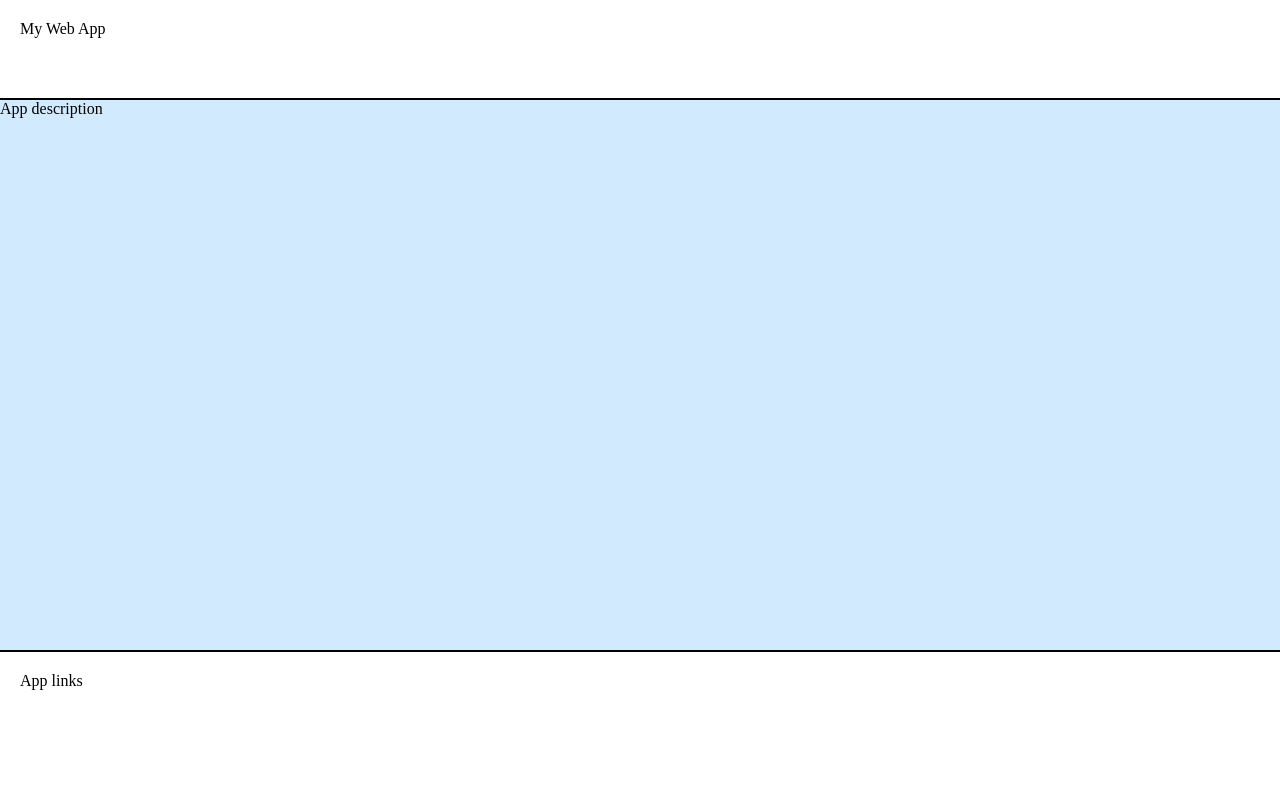
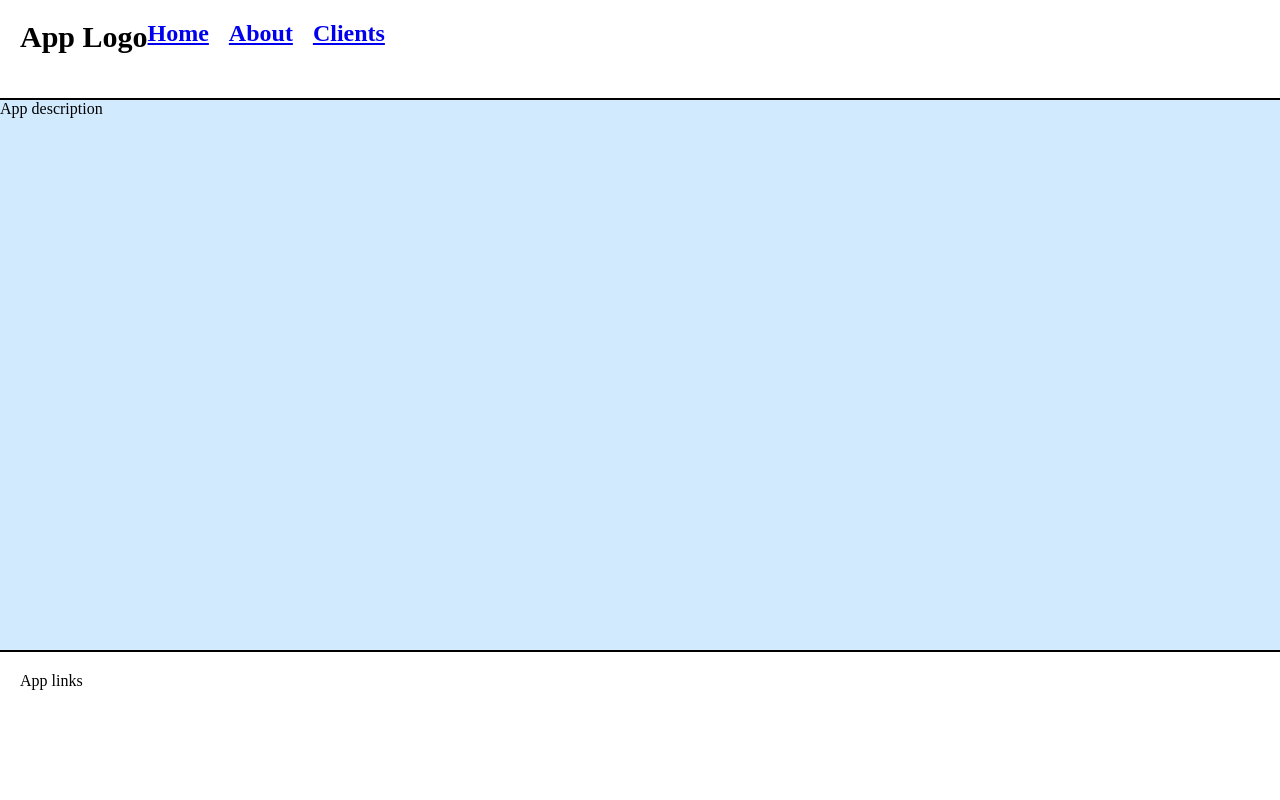
Before and after one commit to gzavertyaev-dev/cohort_62_lesson_02, a plain HTML site: page index.html in a window 1280 px wide. Drawn offline with Linux system fonts and the light colour scheme.

Commit message:
Add navigation

```diff
--- a/index.html
+++ b/index.html
@@ -9,7 +9,14 @@
   </head>
   <body>
     <div id="root">
-      <header>My Web App</header>
+      <header>
+        <div class="logo">App Logo</div>
+        <nav class="nav_contatiner">
+          <a class="link" href="#">Home</a>
+          <a class="link" href="#">About</a>
+          <a class="link" href="#">Clients</a>
+        </nav>
+      </header>
       <main>App description</main>
       <footer>App links</footer>
     </div>
--- a/styles.css
+++ b/styles.css
@@ -47,3 +47,18 @@ footer {
   padding: 20px;
   border-top: 2px solid black;
 }
+
+.logo {
+  font-size: 30px;
+  font-weight: bold;
+}
+
+.nav_contatiner {
+  display: flex;
+  gap: 20px;
+}
+
+.link {
+  font-size: 24px;
+  font-weight: bold;
+}
```
